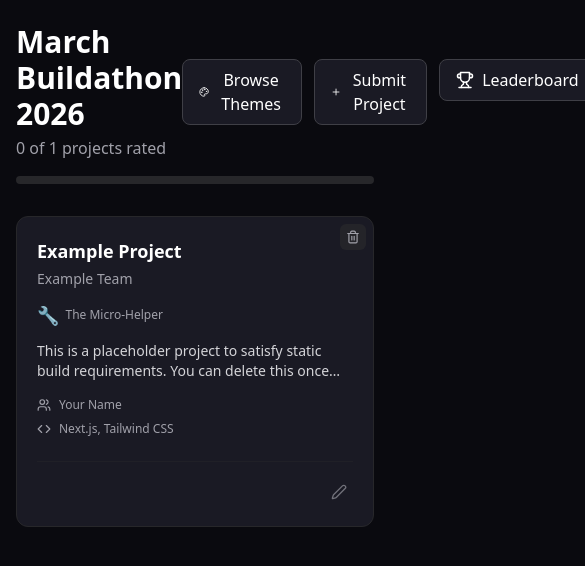
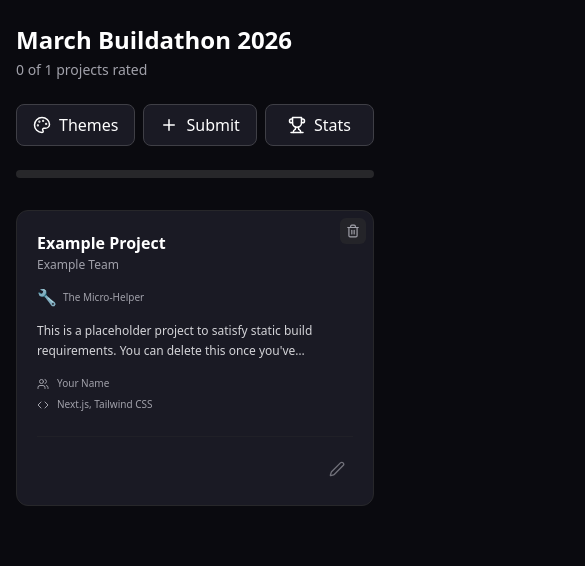
Before and after one commit to comradeflats/buildathon1, a Next.js app: page / in a window 390 px wide. Shown: the top 566 px of the page, 585 px wide, since content can reach past the window. Built offline with nearby package versions, Linux system fonts and the light colour scheme.

Commit message:
Mobile Updates

```diff
--- a/src/app/page.tsx
+++ b/src/app/page.tsx
@@ -15,34 +15,34 @@ export default function HomePage() {
   return (
     <div>
       <header className="mb-8">
-        <div className="flex items-center justify-between mb-4">
+        <div className="flex flex-col md:flex-row md:items-center justify-between gap-6 mb-6">
           <div>
-            <h1 className="text-3xl font-bold text-white mb-1">
+            <h1 className="text-2xl md:text-3xl font-bold text-white mb-1">
               {eventName || 'Crowd Judge'}
             </h1>
-            <p className="text-zinc-400">
+            <p className="text-zinc-400 text-sm md:text-base">
               {totalCount > 0
                 ? `${votedCount} of ${totalCount} projects rated`
                 : 'Loading projects...'}
             </p>
           </div>
-          <div className="flex gap-3">
-            <Link href="/themes">
-              <Button variant="secondary">
+          <div className="flex flex-wrap gap-2 md:gap-3">
+            <Link href="/themes" className="flex-1 md:flex-none">
+              <Button variant="secondary" className="w-full">
                 <Palette size={18} className="mr-2" />
-                Browse Themes
+                Themes
               </Button>
             </Link>
-            <Link href="/submit">
-              <Button variant="secondary">
+            <Link href="/submit" className="flex-1 md:flex-none">
+              <Button variant="secondary" className="w-full">
                 <Plus size={18} className="mr-2" />
-                Submit Project
+                Submit
               </Button>
             </Link>
-            <Link href="/leaderboard">
-              <Button variant="secondary">
+            <Link href="/leaderboard" className="flex-1 md:flex-none">
+              <Button variant="secondary" className="w-full">
                 <Trophy size={18} className="mr-2" />
-                Leaderboard
+                Stats
               </Button>
             </Link>
           </div>
--- a/src/components/gallery/TeamCard.tsx
+++ b/src/components/gallery/TeamCard.tsx
@@ -34,40 +34,40 @@ export function TeamCard({ team }: TeamCardProps) {
     <div className="group relative h-full">
       <Link href={`/vote?teamId=${team.id}`} className="block h-full">
         <Card hover className="p-5 h-full flex flex-col">
-          <div className="flex items-start justify-between mb-3">
+          <div className="flex items-start justify-between mb-3 gap-2">
             <div className="flex-1 min-w-0">
-              <h3 className="text-lg font-semibold text-white mb-1 group-hover:text-accent transition-colors truncate">
+              <h3 className="text-base md:text-lg font-semibold text-white mb-0.5 group-hover:text-accent transition-colors truncate">
                 {team.projectName}
               </h3>
-              <p className="text-sm text-zinc-400 truncate">{team.name}</p>
+              <p className="text-xs md:text-sm text-zinc-400 truncate">{team.name}</p>
             </div>
             {voted && (
-              <Badge variant="success" className="shrink-0 ml-2">Voted</Badge>
+              <Badge variant="success" className="shrink-0 text-[10px] py-0 px-1.5">Voted</Badge>
             )}
           </div>
 
           {/* Theme Badge */}
           {theme && (
             <div className="flex items-center gap-1.5 mb-3">
-              <span className="text-lg">{theme.emoji}</span>
-              <span className="text-xs text-zinc-400 font-medium">{theme.name}</span>
+              <span className="text-base md:text-lg">{theme.emoji}</span>
+              <span className="text-[10px] md:text-xs text-zinc-400 font-medium truncate">{theme.name}</span>
             </div>
           )}
 
-          <p className="text-sm text-zinc-300 mb-4 flex-1 line-clamp-2">
+          <p className="text-xs md:text-sm text-zinc-300 mb-4 flex-1 line-clamp-2 leading-relaxed">
             {team.description}
           </p>
 
-          <div className="space-y-2 mb-6">
+          <div className="space-y-1.5 mb-6">
             {team.members.length > 0 && (
-              <div className="flex items-center gap-2 text-xs text-zinc-400">
-                <Users size={14} className="shrink-0" />
+              <div className="flex items-center gap-2 text-[10px] md:text-xs text-zinc-400">
+                <Users size={12} className="shrink-0 md:w-3.5 md:h-3.5" />
                 <span className="truncate">{team.members.join(', ')}</span>
               </div>
             )}
             {team.techStack.length > 0 && (
-              <div className="flex items-center gap-2 text-xs text-zinc-400">
-                <Code size={14} className="shrink-0" />
+              <div className="flex items-center gap-2 text-[10px] md:text-xs text-zinc-400">
+                <Code size={12} className="shrink-0 md:w-3.5 md:h-3.5" />
                 <span className="truncate">{team.techStack.join(', ')}</span>
               </div>
             )}
@@ -75,11 +75,11 @@ export function TeamCard({ team }: TeamCardProps) {
 
           {/* Links and Actions */}
           <div className="flex items-center justify-between mt-auto pt-4 border-t border-zinc-800/50">
-            <div className="flex items-center gap-3">
+            <div className="flex items-center gap-2 md:gap-3">
               {team.githubUrl && (
                 <button
                   onClick={(e) => handleExternalLink(e, team.githubUrl!)}
-                  className="p-1.5 rounded-md bg-zinc-800/50 text-zinc-400 hover:text-white hover:bg-zinc-700 transition-all"
+                  className="p-2 md:p-1.5 rounded-md bg-zinc-800/50 text-zinc-400 hover:text-white hover:bg-zinc-700 transition-all"
                   title="View GitHub"
                 >
                   <Github size={16} />
@@ -88,7 +88,7 @@ export function TeamCard({ team }: TeamCardProps) {
               {team.deploymentUrl && (
                 <button
                   onClick={(e) => handleExternalLink(e, team.deploymentUrl!)}
-                  className="p-1.5 rounded-md bg-zinc-800/50 text-emerald-500 hover:text-emerald-400 hover:bg-emerald-500/10 transition-all"
+                  className="p-2 md:p-1.5 rounded-md bg-zinc-800/50 text-emerald-500 hover:text-emerald-400 hover:bg-emerald-500/10 transition-all"
                   title="Live Demo"
                 >
                   <ExternalLink size={16} />
@@ -99,7 +99,7 @@ export function TeamCard({ team }: TeamCardProps) {
             <div className="flex items-center gap-1">
               <Link
                 href={`/submit?teamId=${team.id}`}
-                className="p-1.5 rounded-md text-zinc-500 hover:text-accent hover:bg-accent/10 transition-all"
+                className="p-2 md:p-1.5 rounded-md text-zinc-500 hover:text-accent hover:bg-accent/10 transition-all"
                 title="Edit submission"
                 onClick={(e) => e.stopPropagation()}
               >
--- a/src/components/leaderboard/LeaderboardRow.tsx
+++ b/src/components/leaderboard/LeaderboardRow.tsx
@@ -46,10 +46,10 @@ export function LeaderboardRow({ teamScore, rank }: LeaderboardRowProps) {
 
         <div className="flex-1 min-w-0">
           <div className="flex items-center gap-2 flex-wrap">
-            <h3 className="text-white font-semibold truncate">
+            <h3 className="text-white font-semibold truncate text-sm md:text-base">
               {teamScore.team.projectName}
             </h3>
-            {isWinner && <Badge variant="winner">Winner</Badge>}
+            {isWinner && <Badge variant="winner" className="text-[10px] py-0 px-1">Winner</Badge>}
             {theme && (
               <span className="text-sm" title={theme.name}>
                 {theme.emoji}
@@ -61,18 +61,18 @@ export function LeaderboardRow({ teamScore, rank }: LeaderboardRowProps) {
 
         {/* Favorites */}
         {teamScore.favoriteCount > 0 && (
-          <div className="flex items-center gap-1 text-red-400" title="Favorites">
+          <div className="hidden sm:flex items-center gap-1 text-red-400" title="Favorites">
             <Heart size={16} className="fill-current" />
             <span className="text-sm font-medium">{teamScore.favoriteCount}</span>
           </div>
         )}
 
-        <div className="text-right">
-          <div className="text-xl font-bold text-white">
+        <div className="text-right ml-auto">
+          <div className="text-lg md:text-xl font-bold text-white leading-tight">
             {teamScore.voteCount > 0 ? formatScore(teamScore.totalAverage) : '-'}
           </div>
-          <div className="text-xs text-zinc-500">
-            {teamScore.voteCount} vote{teamScore.voteCount !== 1 ? 's' : ''}
+          <div className="text-[10px] md:text-xs text-zinc-500 uppercase tracking-wider font-medium">
+            {teamScore.voteCount} {teamScore.voteCount === 1 ? 'vote' : 'votes'}
           </div>
         </div>
 
--- a/src/components/submit/GitHubSubmissionForm.tsx
+++ b/src/components/submit/GitHubSubmissionForm.tsx
@@ -129,7 +129,7 @@ export function GitHubSubmissionForm({ initialTeam }: GitHubSubmissionFormProps)
         </h2>
 
         <div className="space-y-4">
-          <div className="flex gap-3">
+          <div className="flex flex-col sm:flex-row gap-3">
             <input
               type="text"
               value={githubUrl}
@@ -138,13 +138,13 @@ export function GitHubSubmissionForm({ initialTeam }: GitHubSubmissionFormProps)
                 setFetchError(null);
               }}
               placeholder="https://github.com/owner/repo"
-              className="flex-1 bg-zinc-800 border border-zinc-700 rounded-lg px-4 py-3 text-white placeholder-zinc-500 focus:outline-none focus:ring-2 focus:ring-accent focus:border-transparent"
+              className="flex-1 bg-zinc-800 border border-zinc-700 rounded-lg px-4 py-3 text-white placeholder-zinc-500 focus:outline-none focus:ring-2 focus:ring-accent focus:border-transparent text-sm"
             />
             <Button
               type="button"
               onClick={handleFetchRepo}
               disabled={isFetching}
-              className="shrink-0"
+              className="shrink-0 h-12 sm:h-auto"
             >
               {isFetching ? (
                 <Loader2 size={18} className="animate-spin" />
@@ -289,7 +289,7 @@ export function GitHubSubmissionForm({ initialTeam }: GitHubSubmissionFormProps)
         type="submit"
         size="lg"
         disabled={!isFormValid || isSubmitting}
-        className="w-full"
+        className="w-full py-6 text-lg font-bold shadow-lg shadow-accent/20"
       >
         {isSubmitting ? (
           <>
--- a/src/components/voting/CriteriaSlider.tsx
+++ b/src/components/voting/CriteriaSlider.tsx
@@ -11,13 +11,21 @@ interface CriteriaSliderProps {
 
 export function CriteriaSlider({ criterion, value, onChange }: CriteriaSliderProps) {
   return (
-    <div className="space-y-2">
-      <div className="flex items-center justify-between">
-        <label className="text-white font-medium">{criterion.label}</label>
-        <span className="text-sm text-zinc-400">{value}/5</span>
+    <div className="space-y-2 p-4 bg-zinc-800/30 rounded-lg border border-zinc-700/50">
+      <div className="flex items-start justify-between gap-4">
+        <div className="space-y-1">
+          <label className="text-white font-semibold text-sm md:text-base leading-tight">
+            {criterion.description}
+          </label>
+        </div>
+        <div className="flex flex-col items-end shrink-0">
+          <span className={`text-lg font-bold ${value > 0 ? 'text-winner' : 'text-zinc-600'}`}>
+            {value > 0 ? value : '-'}
+          </span>
+          <span className="text-[10px] text-zinc-500 uppercase tracking-tighter">/ 5</span>
+        </div>
       </div>
-      <p className="text-sm text-zinc-500">{criterion.description}</p>
-      <div className="pt-1">
+      <div className="pt-2 flex justify-center md:justify-start">
         <StarRating value={value} onChange={onChange} size="lg" />
       </div>
     </div>
```
Also changed, not shown: src/components/voting/VotingForm.tsx (+15 -13 lines).
